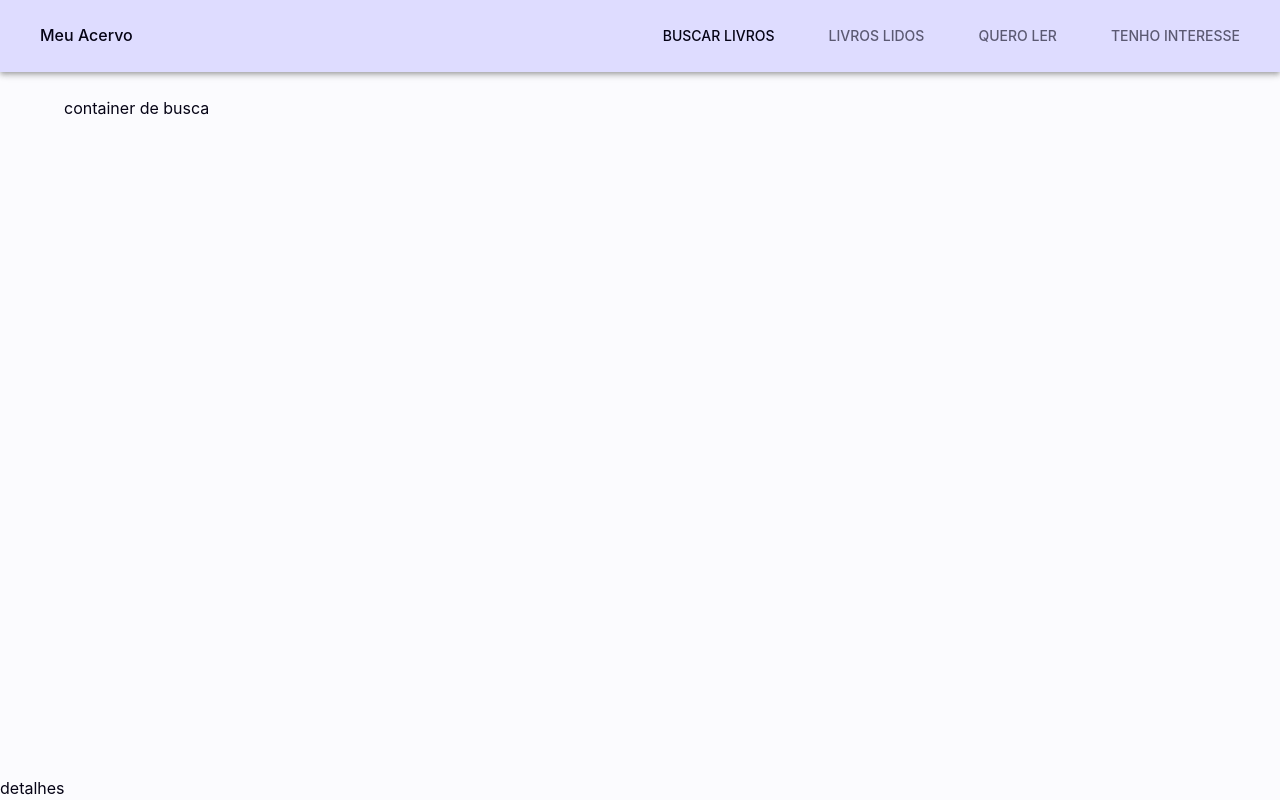
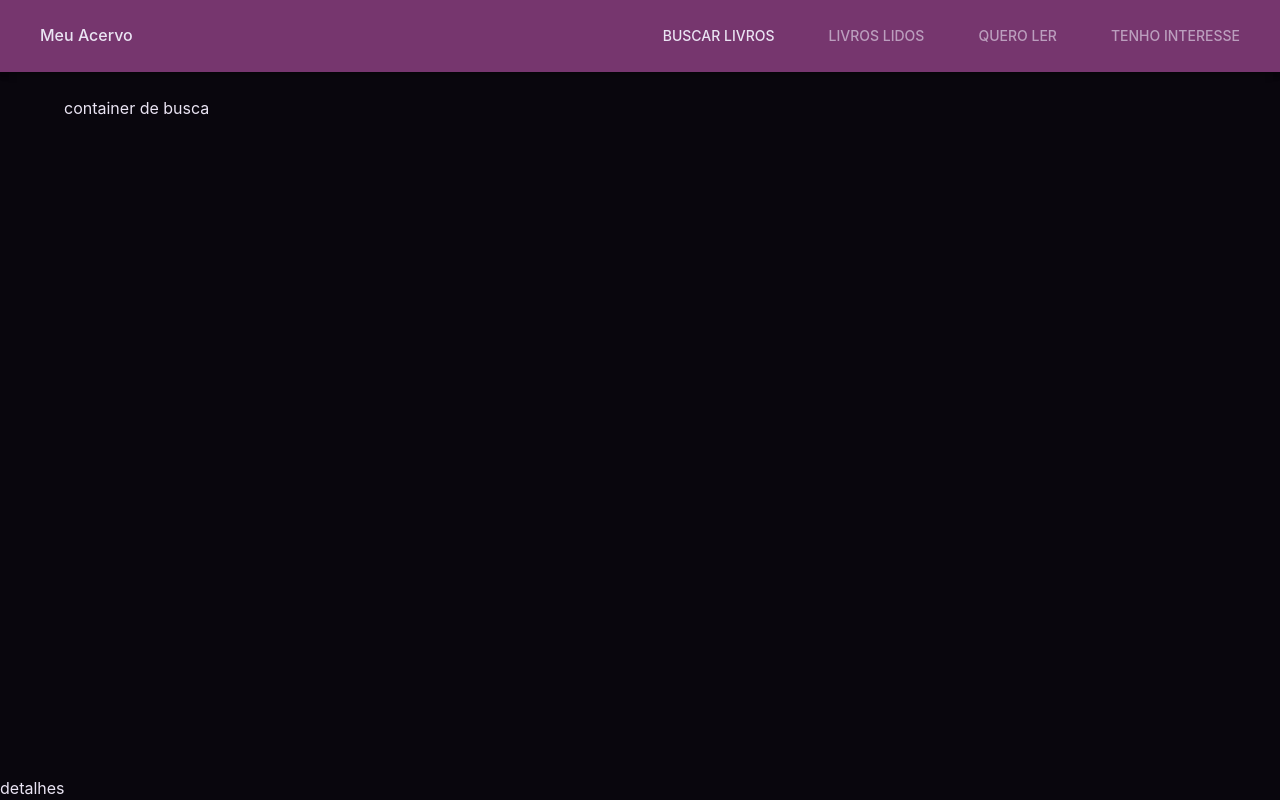
Before and after one commit to Daniela-Alves2004/gerenciador-livros, a React (Create React App) app: page / in a window 1280 px wide. Built offline with nearby package versions, Linux system fonts and the light colour scheme; some icons are missing.

Commit message:
refactor: update colors

```diff
--- a/src/styles/theme.js
+++ b/src/styles/theme.js
@@ -3,19 +3,24 @@ import { createTheme } from "@mui/material";
 const theme = createTheme({
     palette: {
         primary: {
-            main: "#1976d2",
+            main: "#b3a1d4",
         },
         secondary: {
-            main: "#dedcff",
+            main: "#76366e",
         },
         background: {
-            default: "#fbfbfe",
-            paper: "#ffffff",
+            default: "#09060d",
+
         },
         text: {
-            primary: "#050315",
+            primary: "#eae4f3",
+            accent: {
+                main: "#b45b91",
+            },
+
         },
     },
+
     typography: {
         fontFamily: "Inter, sans-serif",
 
```
